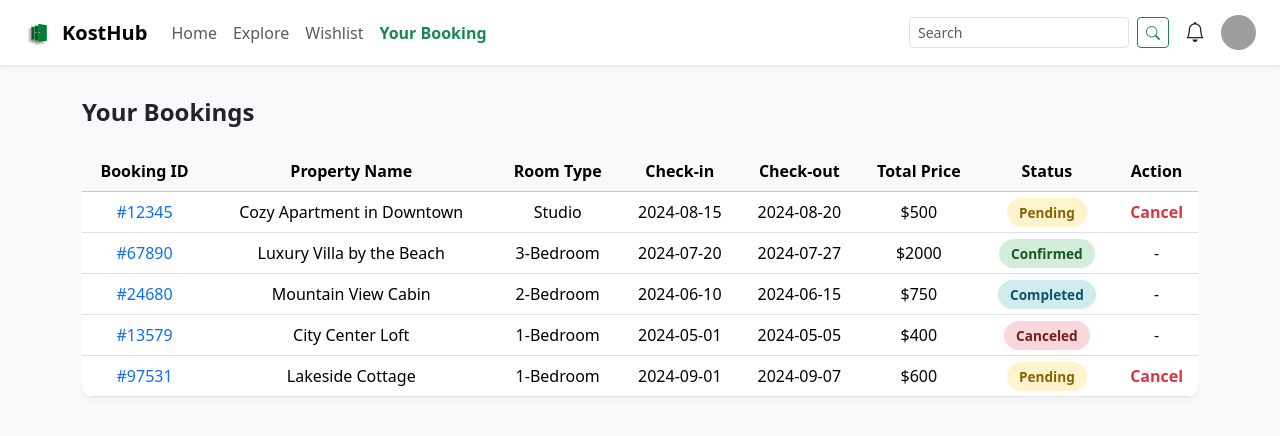
After one commit to semester3-org/Web-App, a PHP site: page /frontend/user/customer/booking.php in a window 1280 px wide. The commit adds this page. Shown: the top 436 px of the page. Run offline with PHP 8.4, Linux system fonts and the light colour scheme; grey boxes are pictures that could not be loaded.

Commit message:
menambahkan tampilan pada user cutomer
menambah file booking,explore, mengedit file home,navbar,wishlist

```diff
--- /dev/null
+++ b/frontend/user/customer/booking.php
@@ -0,0 +1,122 @@
+<!doctype html>
+<html lang="id">
+<head>
+  <meta charset="utf-8">
+  <title>Your Bookings - KostHub</title>
+  <link href="https://cdn.jsdelivr.net/npm/bootstrap@5.3.2/dist/css/bootstrap.min.css" rel="stylesheet">
+  <link href="https://cdn.jsdelivr.net/npm/bootstrap-icons/font/bootstrap-icons.css" rel="stylesheet">
+  <style>
+    body {
+      background-color: #f8f9fa;
+    }
+    .table {
+      border-radius: 12px;
+      overflow: hidden;
+      background: white;
+      box-shadow: 0 2px 8px rgba(0,0,0,0.05);
+    }
+    .status-badge {
+      padding: 5px 12px;
+      border-radius: 20px;
+      font-size: 0.85rem;
+      font-weight: 600;
+    }
+    .status-pending { background: #fff3cd; color: #856404; }
+    .status-confirmed { background: #d4edda; color: #155724; }
+    .status-completed { background: #d1ecf1; color: #0c5460; }
+    .status-canceled { background: #f8d7da; color: #721c24; }
+    .cancel-btn {
+      color: #dc3545;
+      text-decoration: none;
+      font-weight: 600;
+    }
+    .cancel-btn:hover {
+      text-decoration: underline;
+    }
+  </style>
+</head>
+<body style="padding-top: 50px;"> <!-- kasih jarak sesuai tinggi navbar -->
+
+<?php include("navbar.php"); ?>
+
+<div class="container my-5">
+  <h4 class="fw-bold mb-4">Your Bookings</h4>
+
+  <div class="table-responsive">
+    <table class="table align-middle text-center">
+      <thead class="table-light">
+        <tr>
+          <th>Booking ID</th>
+          <th>Property Name</th>
+          <th>Room Type</th>
+          <th>Check-in</th>
+          <th>Check-out</th>
+          <th>Total Price</th>
+          <th>Status</th>
+          <th>Action</th>
+        </tr>
+      </thead>
+      <tbody>
+        <!-- Booking 1 -->
+        <tr>
+          <td><a href="#" class="text-decoration-none text-primary">#12345</a></td>
+          <td>Cozy Apartment in Downtown</td>
+          <td>Studio</td>
+          <td>2024-08-15</td>
+          <td>2024-08-20</td>
+          <td>$500</td>
+          <td><span class="status-badge status-pending">Pending</span></td>
+          <td><a href="#" class="cancel-btn">Cancel</a></td>
+        </tr>
+        <!-- Booking 2 -->
+        <tr>
+          <td><a href="#" class="text-decoration-none text-primary">#67890</a></td>
+          <td>Luxury Villa by the Beach</td>
+          <td>3-Bedroom</td>
+          <td>2024-07-20</td>
+          <td>2024-07-27</td>
+          <td>$2000</td>
+          <td><span class="status-badge status-confirmed">Confirmed</span></td>
+          <td>-</td>
+        </tr>
+        <!-- Booking 3 -->
+        <tr>
+          <td><a href="#" class="text-decoration-none text-primary">#24680</a></td>
+          <td>Mountain View Cabin</td>
+          <td>2-Bedroom</td>
+          <td>2024-06-10</td>
+          <td>2024-06-15</td>
+          <td>$750</td>
+          <td><span class="status-badge status-completed">Completed</span></td>
+          <td>-</td>
+        </tr>
+        <!-- Booking 4 -->
+        <tr>
+          <td><a href="#" class="text-decoration-none text-primary">#13579</a></td>
+          <td>City Center Loft</td>
+          <td>1-Bedroom</td>
+          <td>2024-05-01</td>
+          <td>2024-05-05</td>
+          <td>$400</td>
+          <td><span class="status-badge status-canceled">Canceled</span></td>
+          <td>-</td>
+        </tr>
+        <!-- Booking 5 -->
+        <tr>
+          <td><a href="#" class="text-decoration-none text-primary">#97531</a></td>
+          <td>Lakeside Cottage</td>
+          <td>1-Bedroom</td>
+          <td>2024-09-01</td>
+          <td>2024-09-07</td>
+          <td>$600</td>
+          <td><span class="status-badge status-pending">Pending</span></td>
+          <td><a href="#" class="cancel-btn">Cancel</a></td>
+        </tr>
+      </tbody>
+    </table>
+  </div>
+</div>
+
+<script src="https://cdn.jsdelivr.net/npm/bootstrap@5.3.2/dist/js/bootstrap.bundle.min.js"></script>
+</body>
+</html>
--- a/frontend/user/customer/navbar.php
+++ b/frontend/user/customer/navbar.php
@@ -1,11 +1,20 @@
 <!-- navbar.php -->
-<nav class="navbar navbar-expand-lg navbar-light bg-white shadow-sm px-4 fixed-top" style="height:65px;">
+<nav class="navbar navbar-expand-lg navbar-light bg-white shadow-sm fixed-top" style="height:65px;">
+  <div class="container-fluid px-4">
+
+    <!-- Brand -->
     <a class="navbar-brand fw-bold d-flex align-items-center" href="home.php">
       <img src="../../assets/logo_kos.png" alt="logo" style="height:30px;" class="me-2">
       KostHub
     </a>
 
-  <div class="collapse navbar-collapse">
+    <!-- Toggle (mobile) -->
+    <button class="navbar-toggler" type="button" data-bs-toggle="collapse" data-bs-target="#navbarNav">
+      <span class="navbar-toggler-icon"></span>
+    </button>
+
+    <!-- Nav links -->
+    <div class="collapse navbar-collapse" id="navbarNav">
       <ul class="navbar-nav me-auto mb-2 mb-lg-0">
         <li class="nav-item">
           <a class="nav-link <?php echo basename($_SERVER['PHP_SELF'])=='home.php' ? 'fw-bold text-success' : ''; ?>" href="home.php">Home</a>
@@ -22,14 +31,16 @@
       </ul>
     </div>
 
+    <!-- Right section -->
+    <div class="d-flex align-items-center">
       <!-- Search -->
       <form class="d-flex me-3">
         <input class="form-control form-control-sm" type="search" placeholder="Search">
-    <button class="btn btn-outline-success btn-sm ms-2" type="submit"><i class="bi bi-search"></i></button>
+        <button class="btn btn-outline-success btn-sm ms-2" type="submit">
+          <i class="bi bi-search"></i>
+        </button>
       </form>
 
-  <!-- Notification & Profile -->
-<div class="d-flex align-items-center">
       <!-- Notification -->
       <a href="#" class="text-dark me-3">
         <i class="bi bi-bell fs-5"></i>
@@ -41,15 +52,15 @@
            id="profileDropdown"
            data-bs-toggle="dropdown"
            aria-expanded="false">
-      <img src="../assets/profile.jpg" alt="profile"
-           class="rounded-circle" style="height:35px; width:35px;">
+          <img src="../assets/profile.jpg" alt="profile" class="rounded-circle" style="height:35px; width:35px; object-fit:cover;">
         </a>
         <ul class="dropdown-menu dropdown-menu-end shadow" aria-labelledby="profileDropdown">
-      <li><a class="dropdown-item" href="settings.php">⚙️ Profile</a></li>
+          <li><a class="dropdown-item" href="settings.php"><i class="bi bi-person-circle me-2"></i> Profile</a></li>
           <li><hr class="dropdown-divider"></li>
-      <li><a class="dropdown-item text-danger" href="../../../logout.php">🚪 Log Out</a></li>
+          <li><a class="dropdown-item text-danger" href="../../../logout.php"><i class="bi bi-box-arrow-right me-2"></i> Log Out</a></li>
         </ul>
       </div>
     </div>
 
+  </div>
 </nav>
```
Also changed, not shown: frontend/user/customer/explore.php (added, +167 -0 lines), frontend/user/customer/home.php (+31 -16 lines), frontend/user/customer/wishlist.php (+38 -10 lines). Lines whose indentation alone changed are shown as unchanged.
